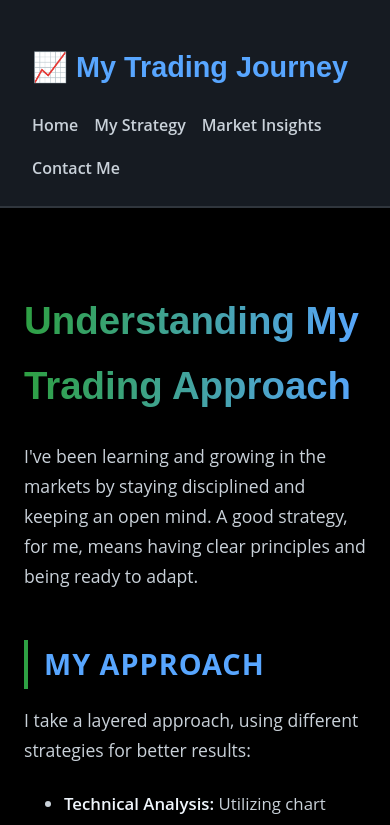
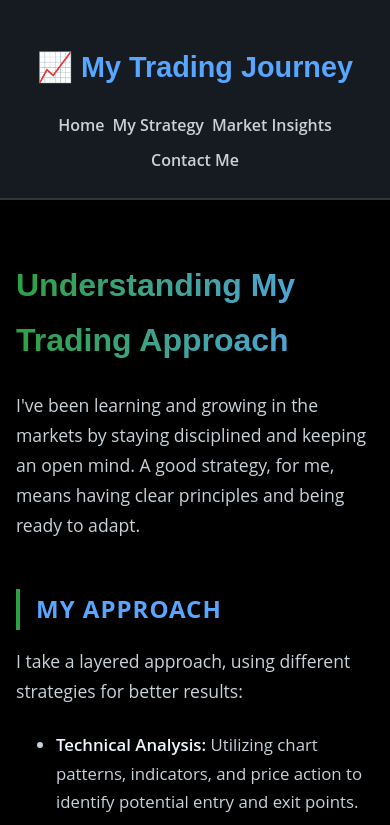
Before and after one commit to ezu-man-01/what-i-love-project, a plain HTML site: page about.html in a window 390 px wide. Shown: the top 825 px of the page. Drawn offline with Linux system fonts and the light colour scheme.

Commit message:
added a Responsiveness to my about.css

```diff
--- a/styles/about.css
+++ b/styles/about.css
@@ -150,3 +150,28 @@ footer {
 .social-icons a:hover {
     color: #58a6ff;
 }
+
+/* === Responsive === */
+@media (max-width: 768px) {
+    header {
+        flex-direction: column;
+        text-align: center;
+    }
+
+    nav {
+        justify-content: center;
+        gap: 0.5rem;
+    }
+
+    #strategy h2 {
+        font-size: 2rem;
+    }
+
+    #strategy h3 {
+        font-size: 1.5rem;
+    }
+
+    main {
+        padding: 2rem 1rem;
+    }
+}
```
